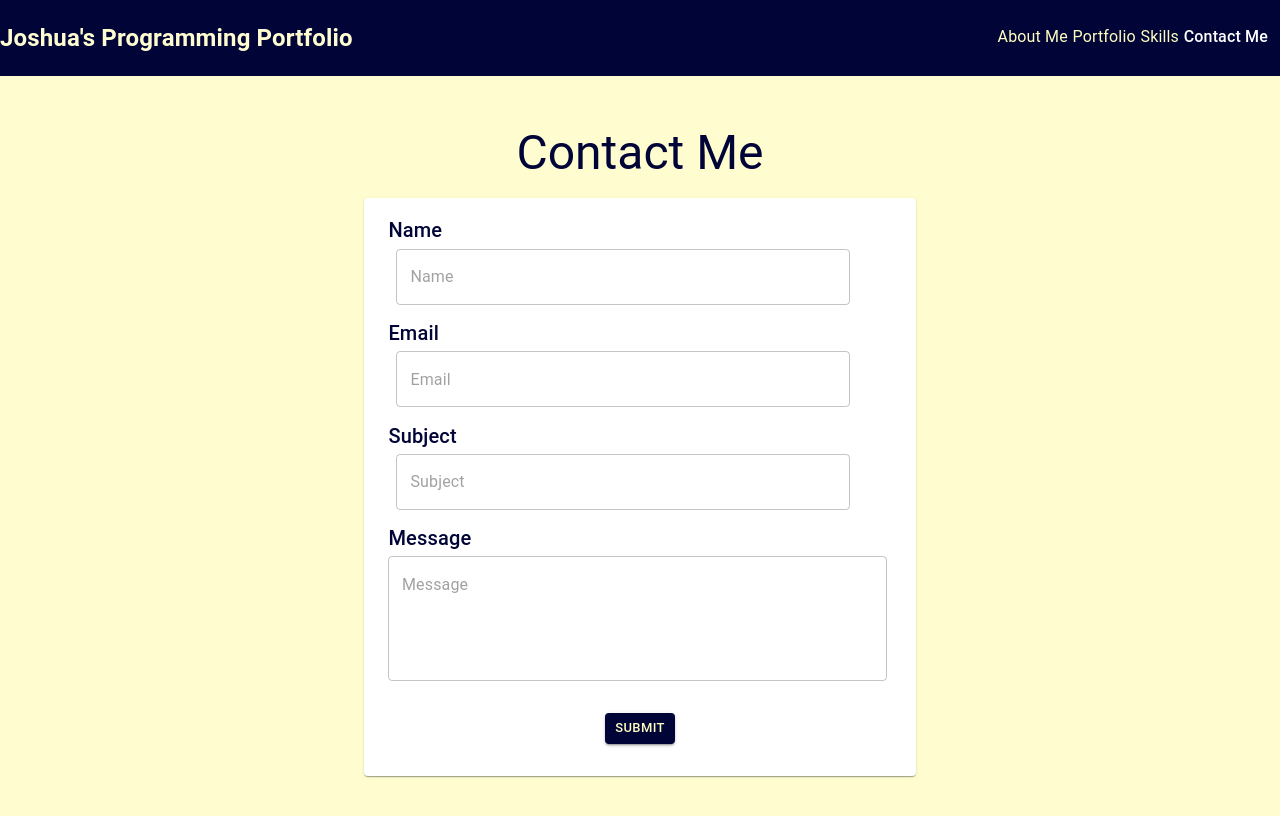
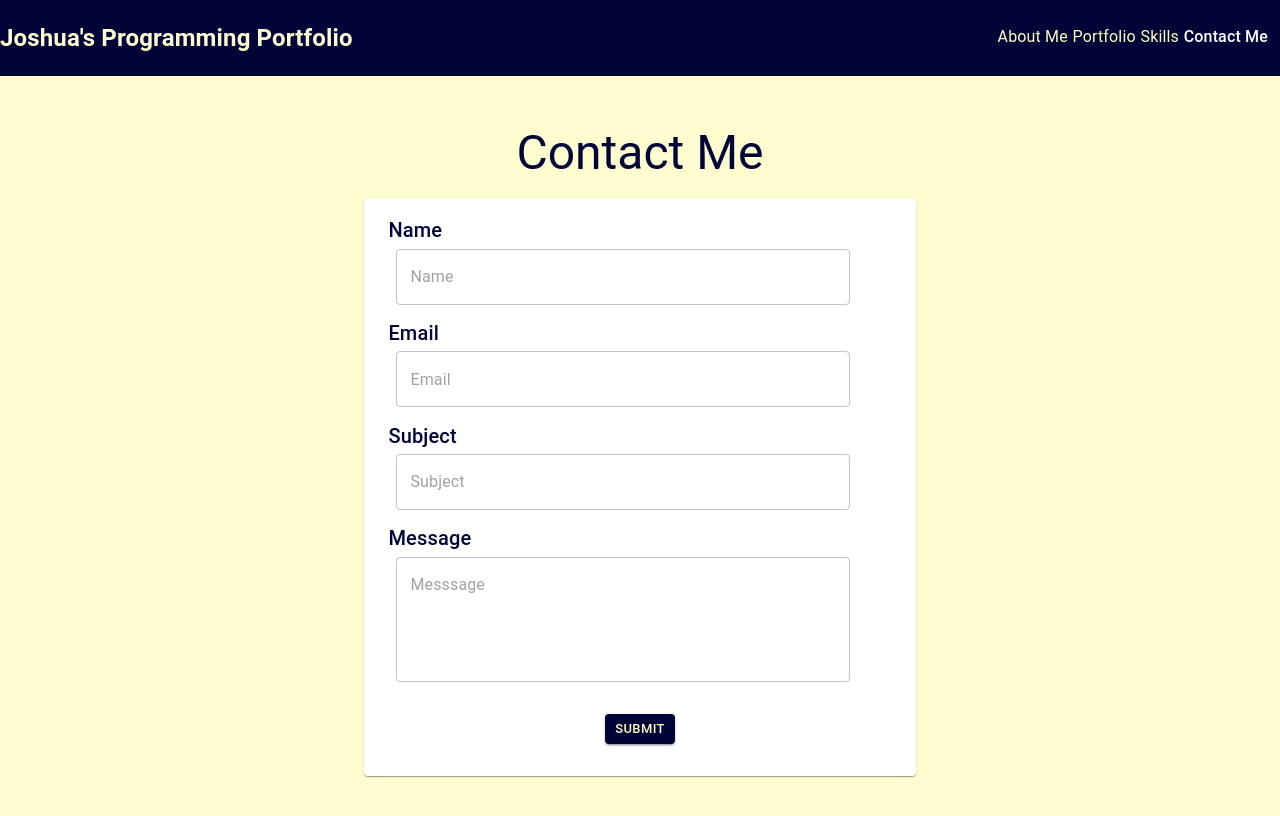
Before and after one commit to CoderJ01/material-ui-programming-portfolio, a React (Create React App) app: page /contact-me in a window 1280 px wide. Shown: the top 816 px of the page. Built offline with nearby package versions, Linux system fonts and the light colour scheme.

Commit message:
pass multiline as a prop

```diff
--- a/src/components/Form/Form.component.jsx
+++ b/src/components/Form/Form.component.jsx
@@ -50,34 +50,7 @@ const Form = () => {
             <InputSection label={"Name"} placeholder={"Name"} value={name} setState={setName}/>
             <InputSection fromTop={'-5%'} label={"Email"} placeholder={"Email"} value={email} setState={setEmail}/>
             <InputSection fromTop={'-5%'} label={"Subject"} placeholder={"Subject"} value={subject} setState={setSubject}/>
-
-            {/* four */}
-            <CardContent sx={{ textAlign: 'left', marginTop: '-5%'}}>
-                <Container sx={{ marginLeft: '-3%'}}>
-                    <Typography variant="h6" gutterBottom sx={{ color: 'rgb(0, 4, 55)'}}>Message</Typography>
-                </Container>
-                <Box
-                component="form"
-                sx={{
-                    '& .MuiTextField-root': { m: 1, width: '96%', marginTop: '-1%' },
-                }}
-                noValidate
-                autoComplete="off"
-                >
-                    <TextField
-                    id="filled-multiline-static"
-                    multiline
-                    rows={4}
-                    variant="outlined"
-                    placeholder="Message"
-                    value={message}
-                    onChange={e => {
-                        setMessage(e.target.value)
-                    }}
-                    />
-                </Box>
-            </CardContent>
-            {/* end */}
+            <InputSection fromTop={'-5%'} label={"Message"} placeholder={"Messsage"} value={message} setState={setMessage} multiLine={true}/>
             <CardActions sx={{justifyContent: 'center'}}>
                 <Button
                     variant="contained"
```
